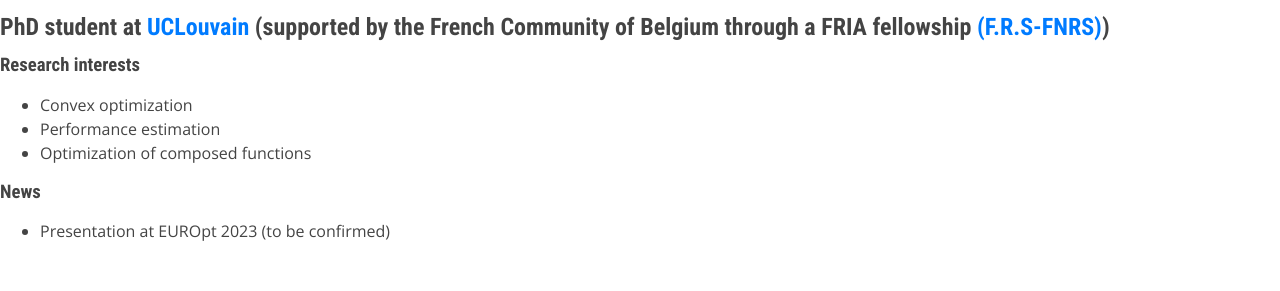
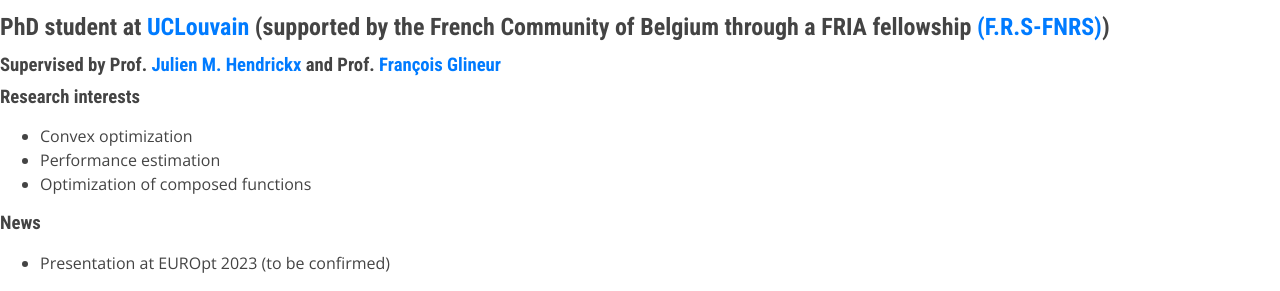
Before and after one commit to NizarBousselmi/NizarBousselmi.github.io, a plain HTML site: page index.html in a window 1280 px wide. Shown: the part 742-1033 px from the top of the page. Before the commit the page ends 1001 px from the top, so only its background shows below. Drawn offline with nearby package versions, Linux system fonts and the light colour scheme.

Commit message:
Update index.html

```diff
--- a/index.html
+++ b/index.html
@@ -21,6 +21,7 @@
     <img src="pp.jpg">
     <h1>Nizar Bousselmi</h1>
     <h2>PhD student at <a href="https://uclouvain.be/fr/index.html">UCLouvain</a> (supported by the French Community of Belgium through a FRIA fellowship <a href="https://www.frs-fnrs.be/fr/">(F.R.S-FNRS)</a>)</h2>
+    <h3>Supervised by Prof. <a href="https://perso.uclouvain.be/julien.hendrickx/">Julien M. Hendrickx</a> and Prof. <a href="https://perso.uclouvain.be/francois.glineur/">François Glineur</a></h3>
   </div>
 
   <div class="icons">
```
